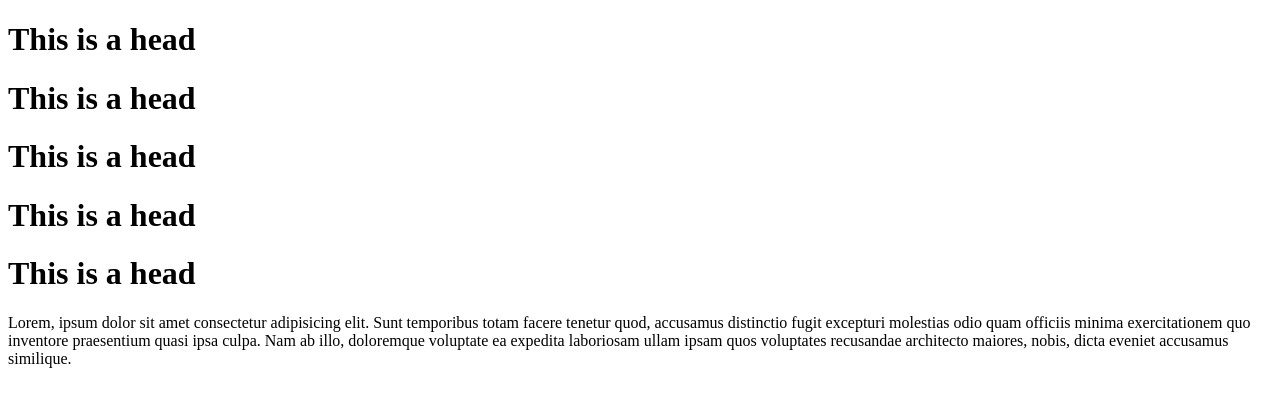
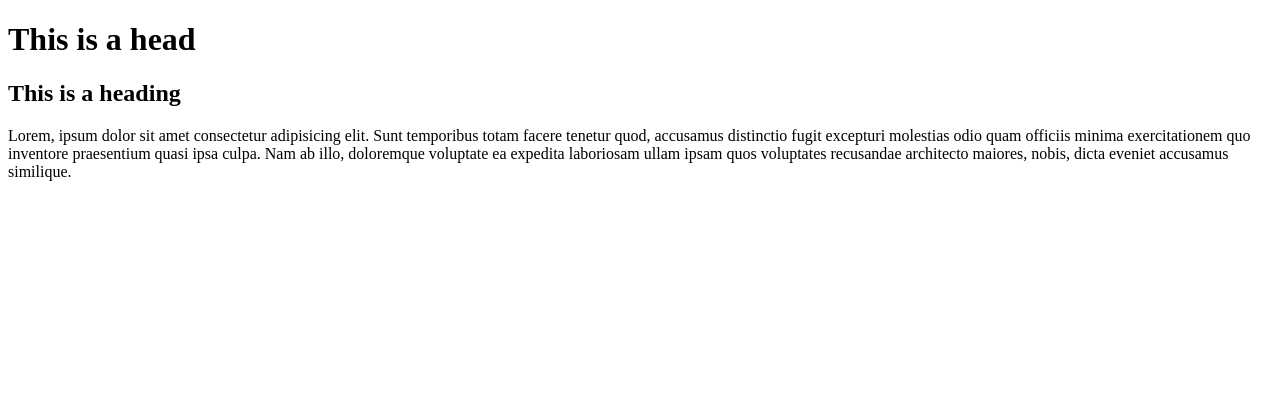
Before and after one commit to felips70/mygithubtut1, a plain HTML site: page index.html in a window 1280 px wide. Drawn offline with Linux system fonts and the light colour scheme.

Commit message:
reuploaded html and new css file and reworded

```diff
--- a/index.html
+++ b/index.html
@@ -7,10 +7,7 @@
 </head>
 <body>
     <h1>This is a head</h1>
-    <h1>This is a head</h1>
-    <h1>This is a head</h1>
-    <h1>This is a head</h1>
-    <h1>This is a head</h1>
+    <h2>This is a heading</h2>
     <p>Lorem, ipsum dolor sit amet consectetur adipisicing elit. Sunt temporibus totam facere tenetur quod, accusamus distinctio fugit excepturi molestias odio quam officiis minima exercitationem quo inventore praesentium quasi ipsa culpa. Nam ab illo, doloremque voluptate ea expedita laboriosam ullam ipsam quos voluptates recusandae architecto maiores, nobis, dicta eveniet accusamus similique.</p>
 </body>
 </html>
--- /dev/null
+++ b/style.css
@@ -0,0 +1,3 @@
+* {
+    margin: 0;
+}
```
